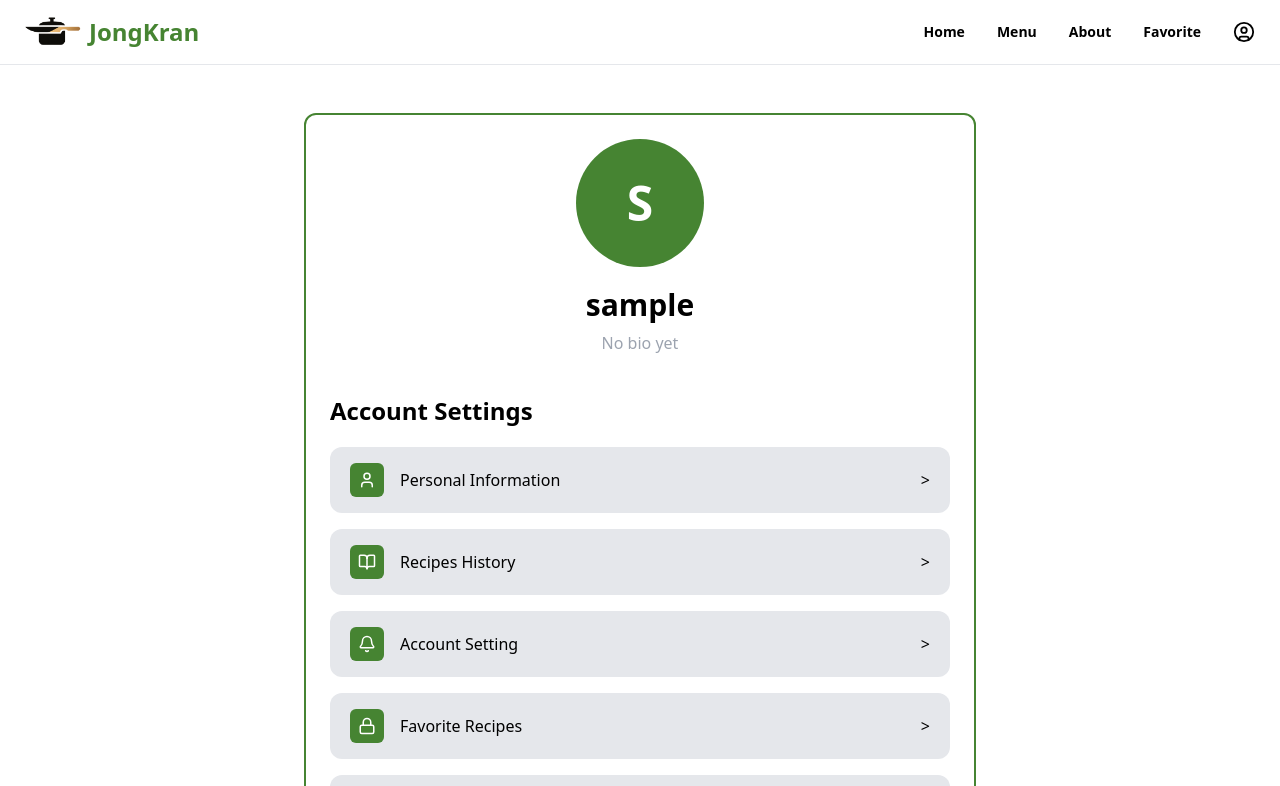
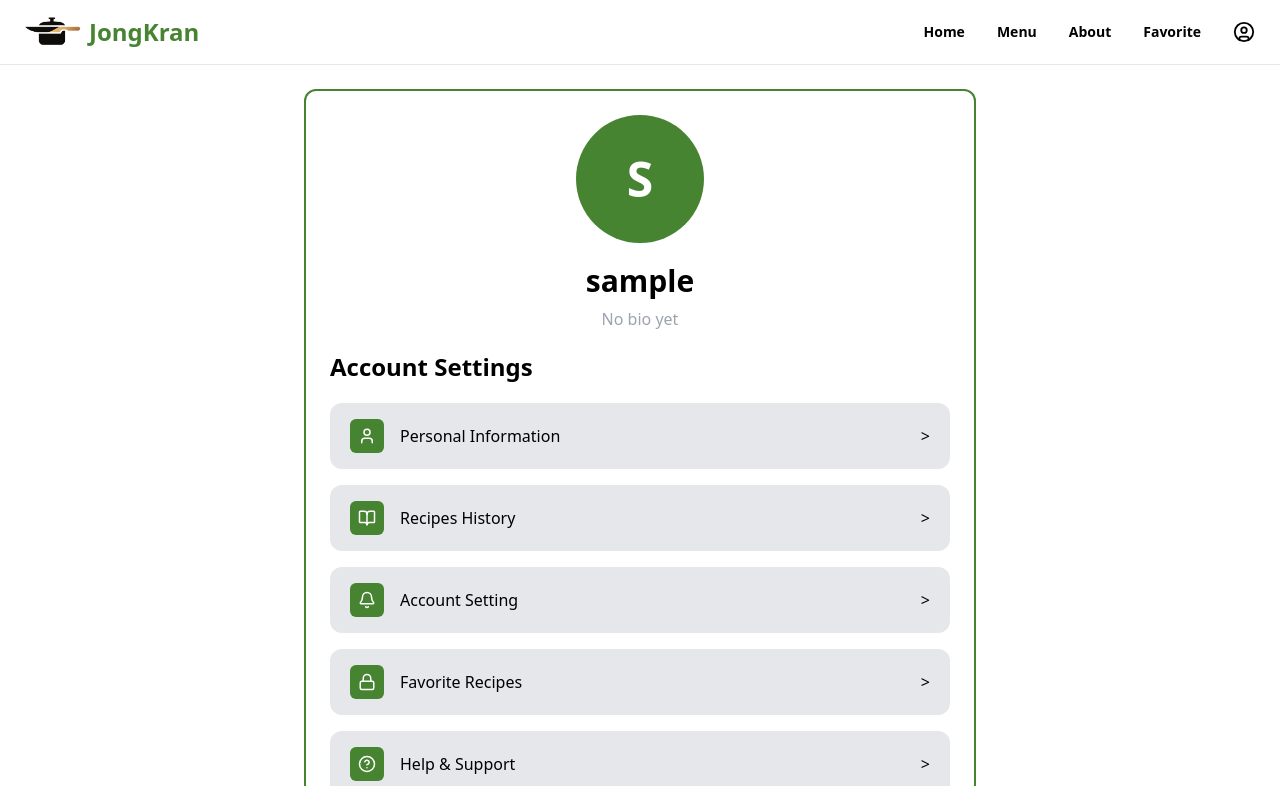
Before and after one commit to sochan707/JongKran-project, a React (Vite) app in the folder frontend/jongkran/: page /profile in a window 1280 px wide. Shown: the top 786 px of the page. Built offline with nearby package versions, Linux system fonts and the light colour scheme; sample sign-in values are in the browser's storage.

Commit message:
feat: adjust spacing in UserProfile component for improved layout

```diff
--- a/frontend/jongkran/src/pages/UserProfile.jsx
+++ b/frontend/jongkran/src/pages/UserProfile.jsx
@@ -89,7 +89,7 @@ export default function UserProfile() {
     <>
       <Header />
 
-      <main className="mx-[25px] py-12 max-w-2xl md:mx-auto">
+      <main className="mx-[25px] py-6 max-w-2xl md:mx-auto">
         <div className="border-2 border-[#468432] rounded-xl p-6">
           <div className="text-center">
             {/* Show uploaded picture or first username letter */}
@@ -120,7 +120,7 @@ export default function UserProfile() {
             )}
           </div>
 
-          <h2 className="title-font text-2xl font-bold mt-10">
+          <h2 className="title-font text-2xl font-bold mt-5">
             Account Settings
           </h2>
 
```
